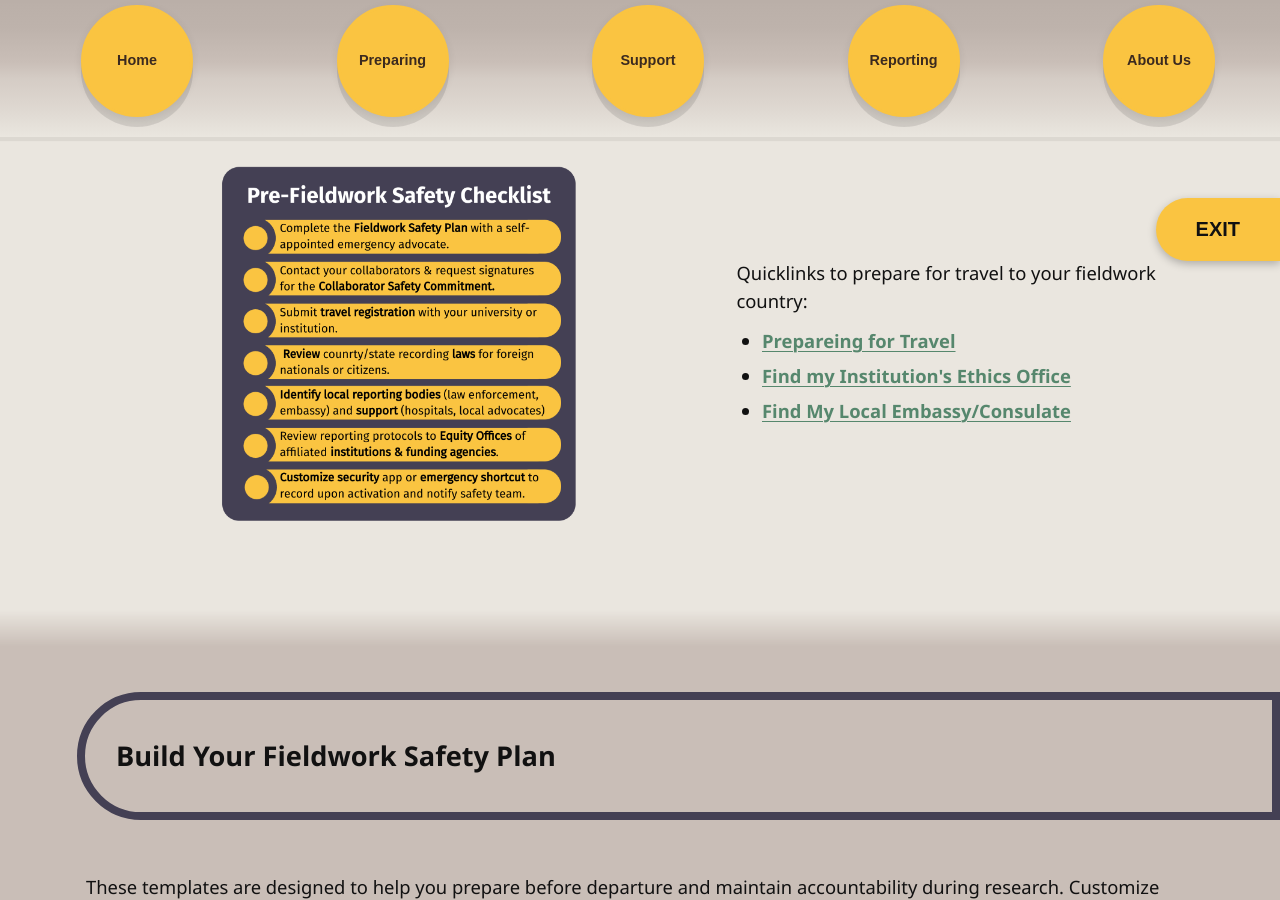
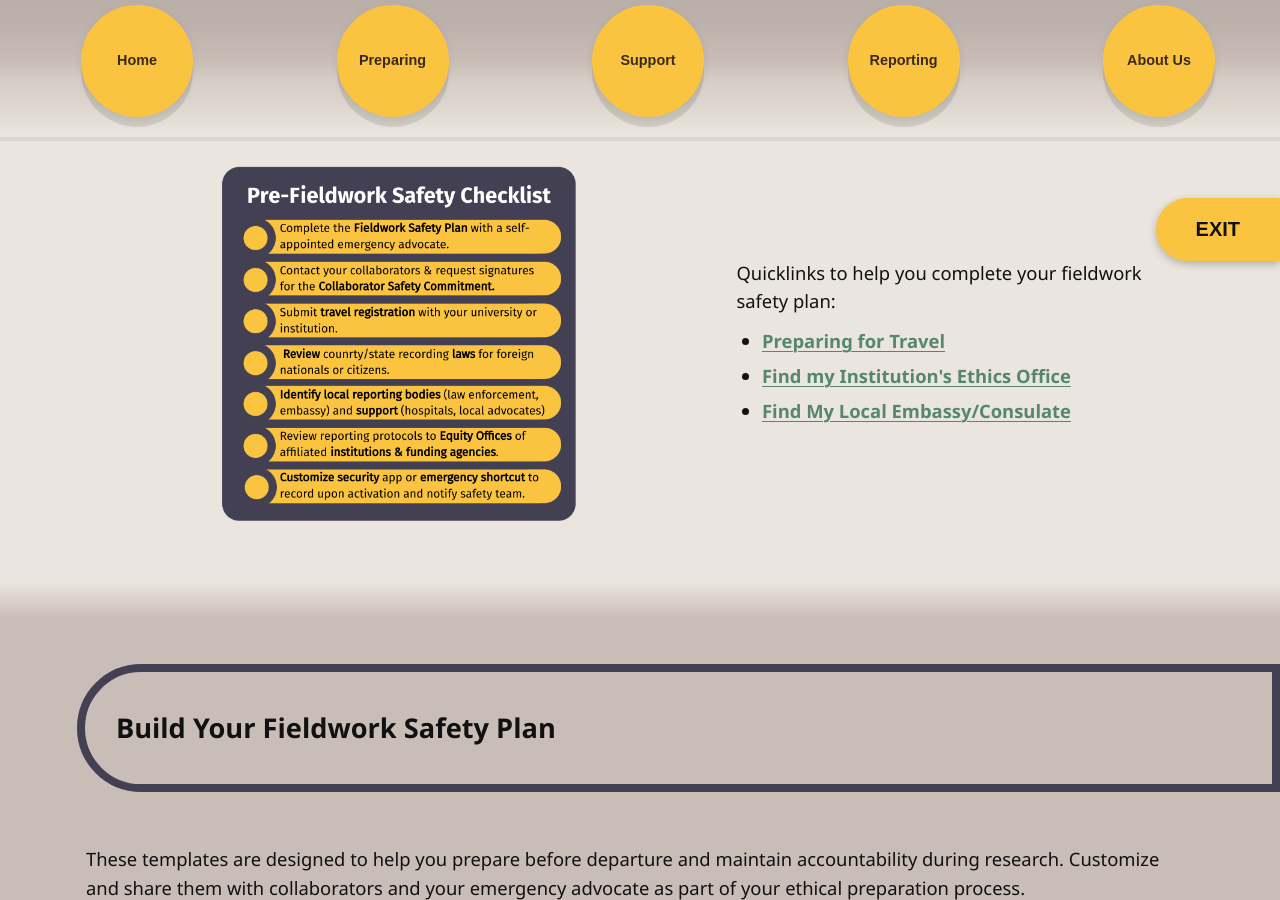
Before and after one commit to AnthroSafetyWarrior/GoldenTrowelProject, a Jekyll site: the page built from _pages/preparing.html, in a window 1280 px wide and 900 px high, scrolled down 1899 px. Built offline with Jekyll 4.4.1, drawn with Linux system fonts in a browser that asks for light colours; some of the changed text lies outside the part shown.

```diff
--- a/_pages/preparing.html
+++ b/_pages/preparing.html
@@ -151,7 +151,7 @@
 <section id=checklist class="pillband pill--soil pill--clip-left pill--tight">
  <div class="section">
     <h2>How to Prepare for Safer Fieldwork</h2>
-    <p class="lede">Use the <strong><a href="https://docs.google.com/spreadsheets/d/1ZjhKX9xpNuL4AG_rvhCvbrSp2nIuF4NTJd0CaRwR53U/edit?usp=sharing" target="_blank" rel="noopener">Pre-Fieldwork Safety Checklist</a></strong> to organize your safety planning, ensure compliance, and make sure nothing slips through the cracks before you leave for the field.</strong></p>
+    <p class="lede">Use the <strong><a href="https://docs.google.com/spreadsheets/d/1ZjhKX9xpNuL4AG_rvhCvbrSp2nIuF4NTJd0CaRwR53U/edit?usp=sharing" target="_blank" rel="noopener">Pre-Fieldwork Safety Checklist</a></strong> to organize your safety planning, ensure compliance, and make sure nothing slips through the cracks before you leave for the field.</p>
 </div>
 </section>
 
@@ -164,9 +164,9 @@
  </figure>
 
  <div class="text text--right">
-<p>Quicklinks to prepare for travel to your fieldwork country:</p>
+<p>Quicklinks to help you complete your fieldwork safety plan:</p>
 <ul>
-<li><strong><a href="{{ '/travelprep.html' | relative_url }}">Prepareing for Travel</a>
+<li><strong><a href="{{ '/travelprep.html' | relative_url }}">Preparing for Travel</strong></a>
 <li><strong><a href="{{ '/ethicsprep.html' | relative_url }}">Find my Institution's Ethics Office</a></strong></li>
 <li><strong><a href="{{ '/embassyprep.html' | relative_url }}">Find My Local Embassy/Consulate</a></strong></li>
 </ul>
@@ -234,7 +234,7 @@
 <section id=embassy class="pillband pill--orange pill--clip-right pill--tight">
  <div class="section">
     <h2>Embassy, Consulate & Travel Support</h2>
-    <p class="lede"><a href="{{ '/travelprep.html' | relative_url }}">Prepare for Travel</a> by reviewing:</p>
+    <p class="lede">Navigate to the<a href="{{ '/travelprep.html' | relative_url }}">Preparing for Travel</a> page where you can review:</p>
 </div>
 </section>
 
```
